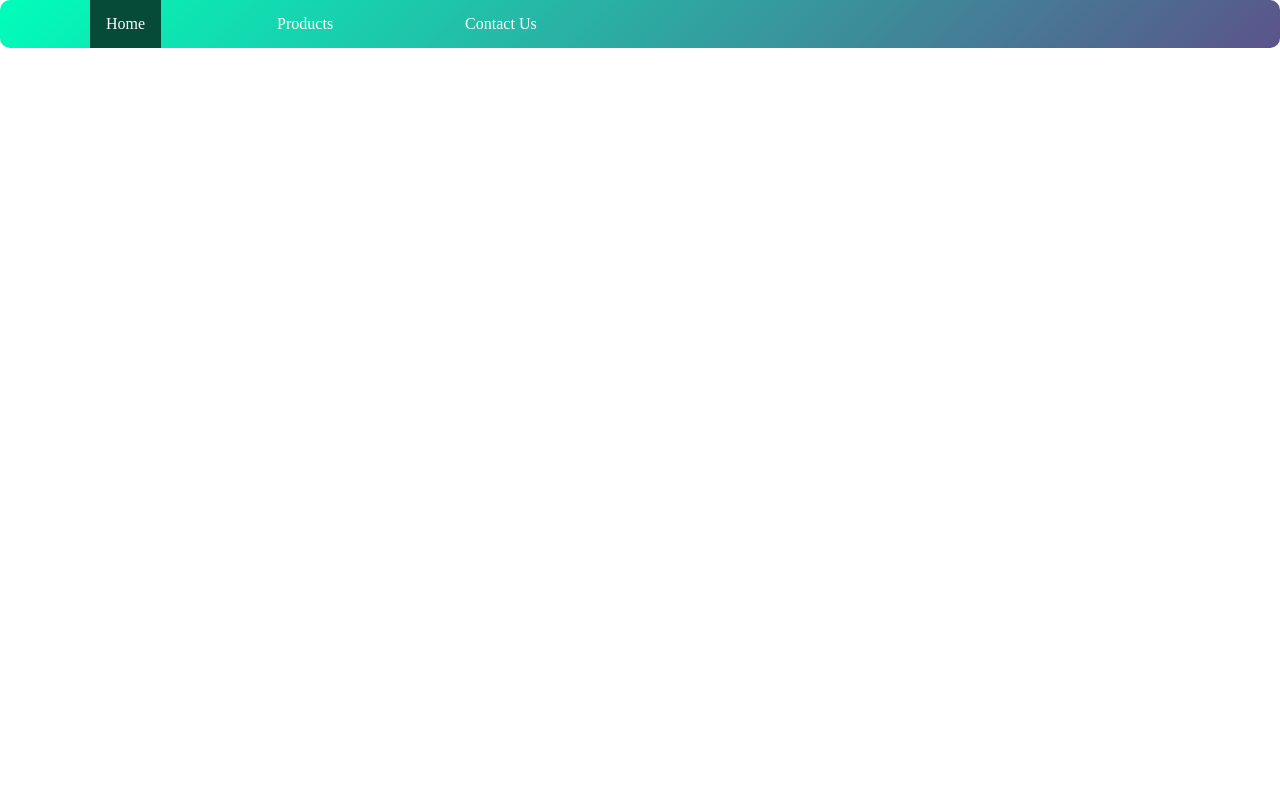
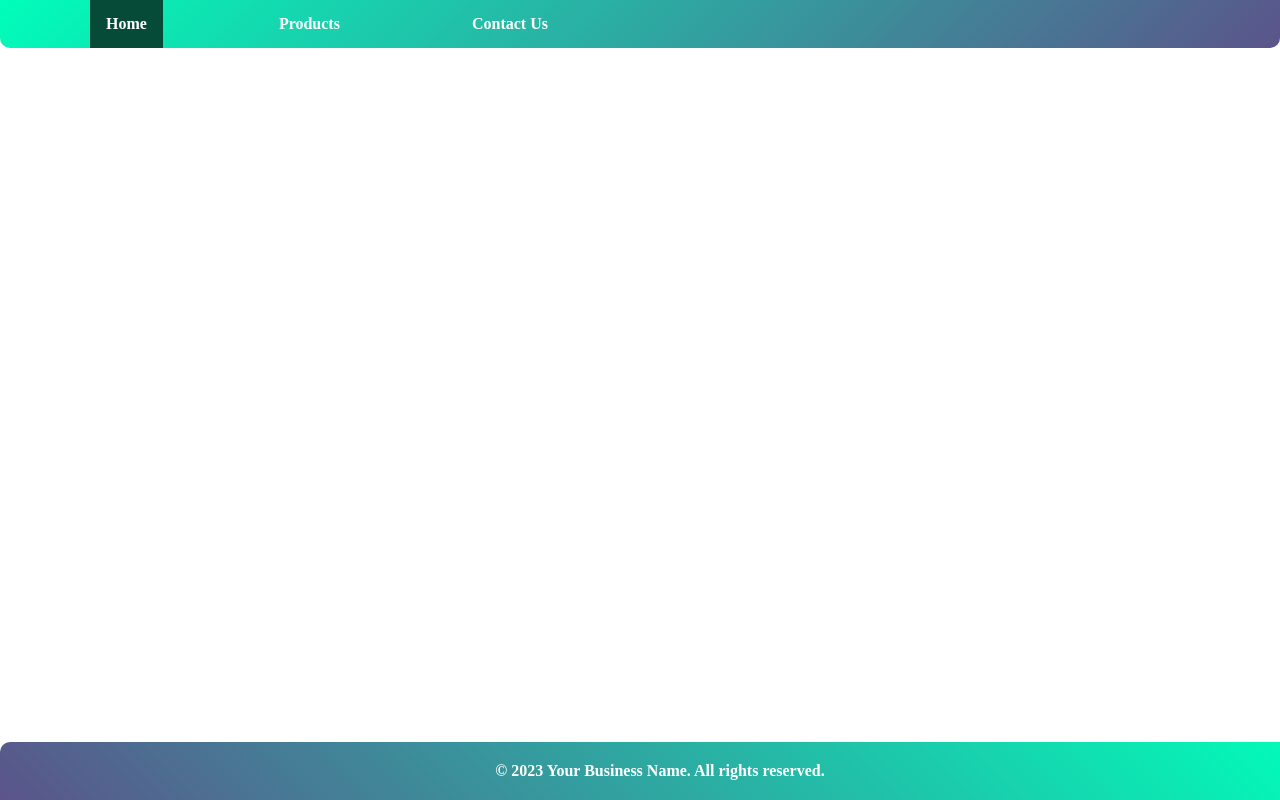
Before and after one commit to aliceavien/mid_term_mis_455, a plain HTML site: page index.html in a window 1280 px wide. Drawn offline with Linux system fonts and the light colour scheme.

Commit message:
Footer done

```diff
--- a/index.html
+++ b/index.html
@@ -12,6 +12,11 @@
       <li><a href="/page1.html">Products</a></li>
       <li><a href="/inputPage.html">Contact Us</a></li>
     </ul>
+
+
+    <div class="footer">
+        <p>&copy; 2023 Your Business Name. All rights reserved.</p>
+    </div>
     <script src="index.js"></script>
   </body>
 </html>
--- a/style.css
+++ b/style.css
@@ -10,7 +10,8 @@
     background: linear-gradient(135deg, #00feba, #5b548a);
     display: flex;
     align-items: center;
-    border-radius: 10px;
+    border-bottom-left-radius: 10px;
+    border-bottom-right-radius: 10px;
 }
 .nav li{
     margin: 0px 50px;
@@ -21,6 +22,7 @@
     padding: 16px 16px;
     text-decoration: none;
     text-align: left;
+    font-weight: bold;
 }
 
 .nav li a:hover:not(.active) {
@@ -30,3 +32,16 @@
 .active {
     background-color: #064b38;
 }
+
+.footer {
+    background: linear-gradient(-135deg, #00feba, #5b548a);
+    color: #fff;
+    padding: 20px;
+    text-align: center;
+    position: fixed;
+    bottom: 0;
+    width: 100%;
+    font-weight: bold;
+    border-top-left-radius: 10px;
+    border-top-right-radius: 10px;
+}
```
